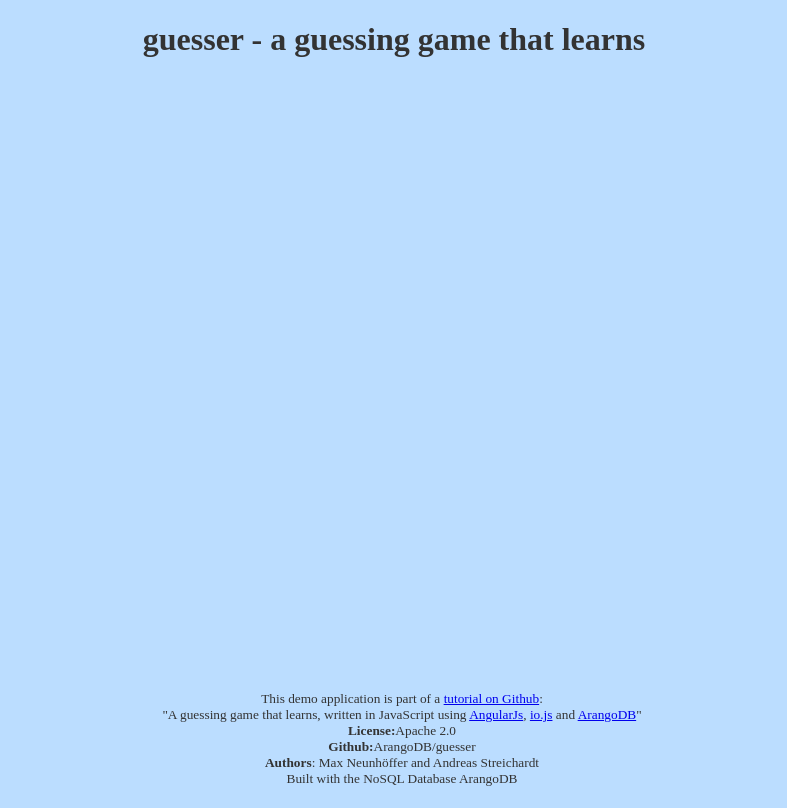
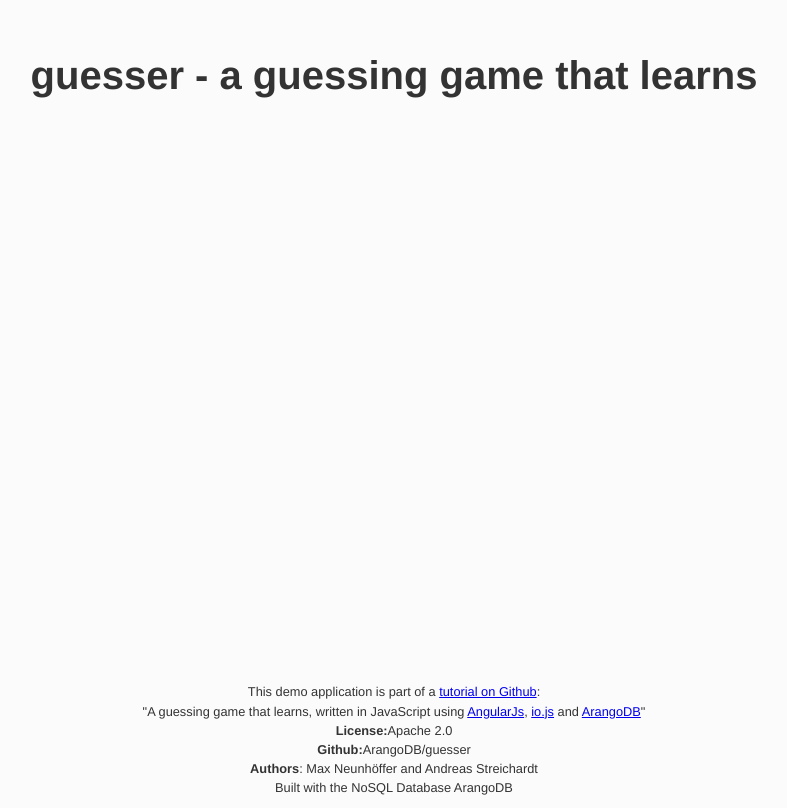
Before and after one commit to arangodb/guesser, a website: page iojs/static/index.html in a window 1280 px wide. Shown: the whole page, without its empty margins (246-1033 px from the left). Drawn offline with nearby package versions, Linux system fonts and the light colour scheme; no server answers.

Commit message:
Changes by Claudius to CSS.

```diff
--- a/iojs/static/base.css
+++ b/iojs/static/base.css
@@ -1,26 +1,88 @@
+html {
+  height: 100%;
+}
+
 body {
-	background: #bbddff;
-	color: #333333;
+  background: #fbfbfb;
+  color: #333;
   -webkit-font-smoothing: antialiased;
   -moz-font-smoothing: antialiased;
   -ms-font-smoothing: antialiased;
   -o-font-smoothing: antialiased;
   font-smoothing: antialiased;
+  font-family: Helvetica, sans-serif;
+  font-size: 100%;
+/*  padding: 0.25em;
+*/  height: 100%;
+}
+
+.content {
+  position: relative;
+  min-height: 100%;
+  width: 95%;
+  margin: 0px auto;
+}
+
+.guesserContent {
+  padding-bottom: 132px;
 }
 
 h1 {
+  margin: 0px;
   text-align: center;
-        width: 100%;
+  padding: 1em 0 2em 0;
+  font-size: 2.5em;
+  line-height: 1.35em;
+}
+
+h2 {
+  margin: 1em 0px 1.25em 0px;
+  font-size: 1.5em;
+  line-height: 1.35em;
+}
+
+input {
+  font-family: Helvetica, sans-serif;
+  font-size: 0.8em;
+  line-height: 0.9em;
+  padding: 2px;
+}
+
+button {
+  font-family: Helvetica, sans-serif;
+  font-size: 1.0em;
+  line-height: 1.35em;
+  padding: 4px;
+  margin: 1px;
+}
+
+p {
+  font-size: 1em;
+  line-height: 1.5em;
+  margin-top: 0.5em;
+  margin-bottom: 0.5em;
+}
+
+.newQuestion {
+  width: 20%;
 }
 
 footer {
-        position: fixed;
+  position: absolute;
   bottom: 0;
-        font-size: 10pt;
+  font-size: 0.8em;
   text-align: center;
   width: 100%;
+  height: 132px;
 }
 
 .hidden{
-	display:none;
+  display: none;
 }
+
+
+@media (min-width: 800px) {
+  .content {
+    width: 75%;
+  }
+}
```
Lines whose indentation alone changed are shown as unchanged.
